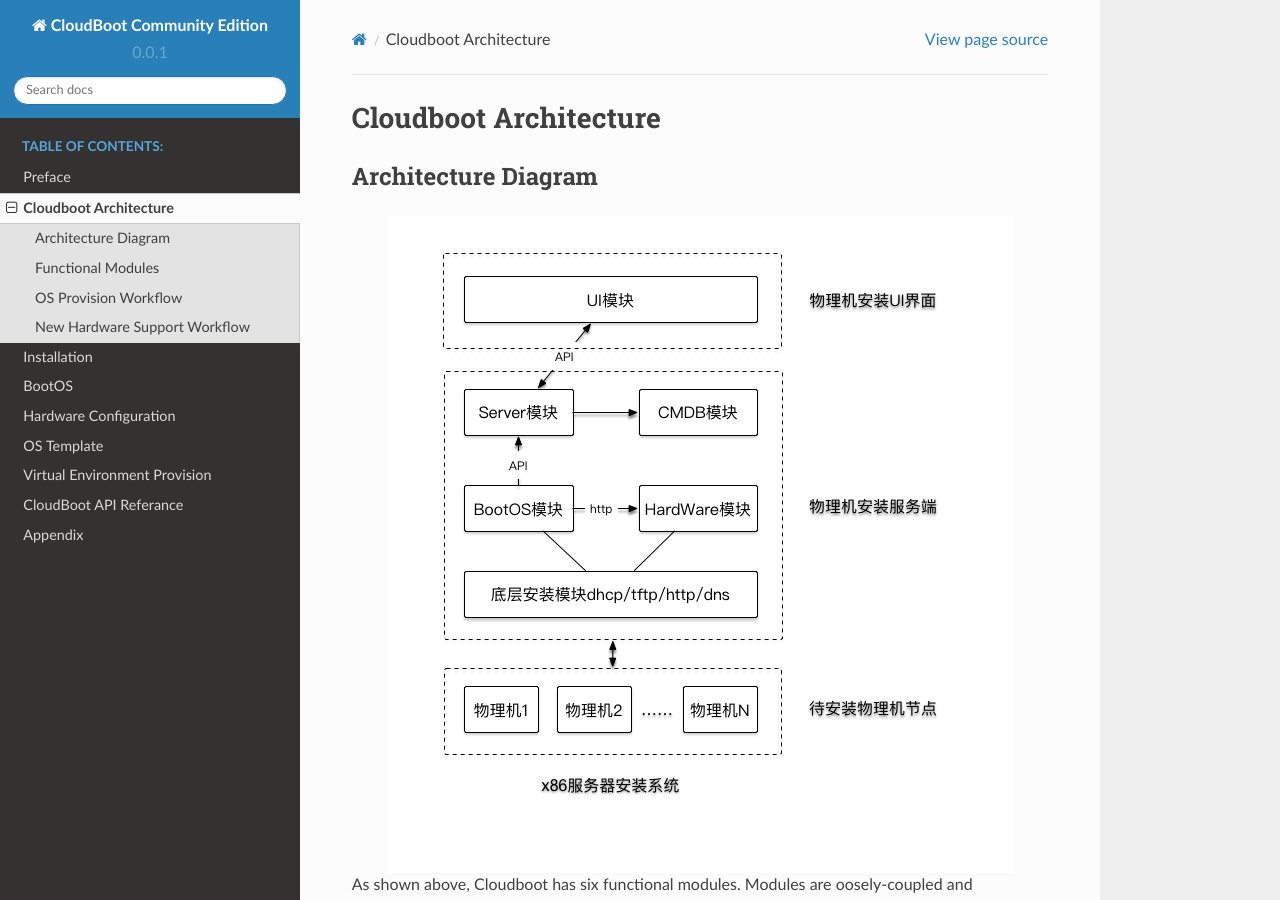
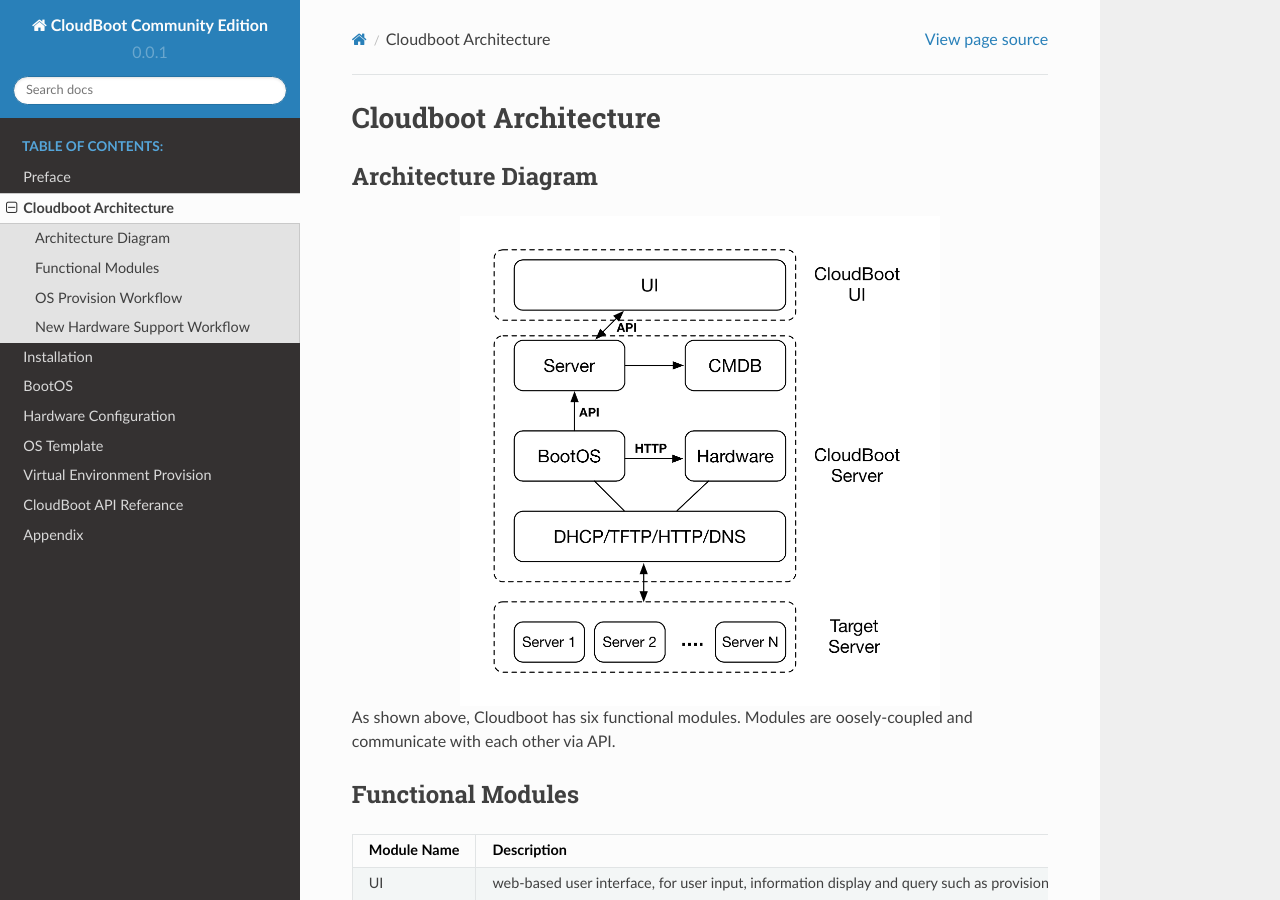
Before and after one commit to mt5225/cloudboot_doc_en, a Sphinx documentation site: the page built from source/arch.rst, in a window 1280 px wide and 900 px high. Built offline with Sphinx 7.4.7 and the Read the Docs theme 2.0.0, drawn with Linux system fonts in a browser that asks for light colours.

Commit message:
update image

```diff
--- a/source/arch.rst
+++ b/source/arch.rst
@@ -7,9 +7,11 @@
 ======================
 
 
-.. image:: cloudboot_arch.png
+.. image:: images/cloudboot_arch.jpg
     :align: center
     :alt: Cloudboot System Architecture
+    :width: 480
+
 
 
 As shown above, Cloudboot has six functional modules. Modules are oosely-coupled and communicate with each other via API.
@@ -50,9 +52,10 @@
 12. Run post installation script
 13. Update provisioning progress, update CMDB
 
-.. image:: cloudboot_os_flow.png
+.. image:: images/cloudboot_seq.jpg
     :align: center
     :alt: COS Provision Workflow
+     :width: 640
 
 
 
```
Also changed, not shown: other parts of source/arch.rst (+1 -1 lines), source/cloudboot_arch.png (deleted), source/cloudboot_os_flow.png (deleted), source/cloudboot_upgrade.png (deleted), source/images/cloudboot_arch.jpg (added), source/images/cloudboot_seq.jpg (added), source/images/cloudboot_upgrade.jpg (added), 2 other files.
